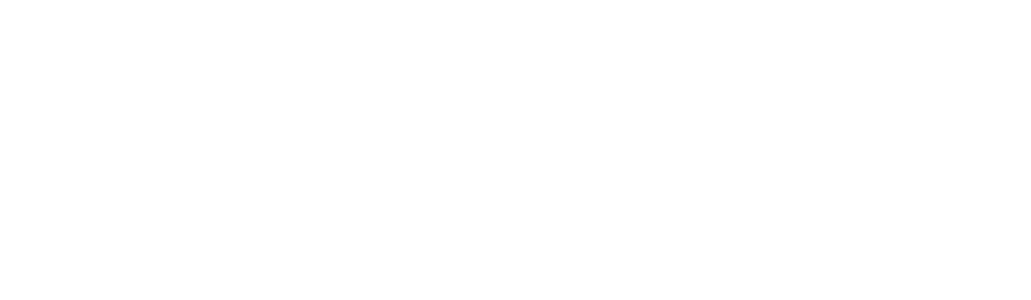
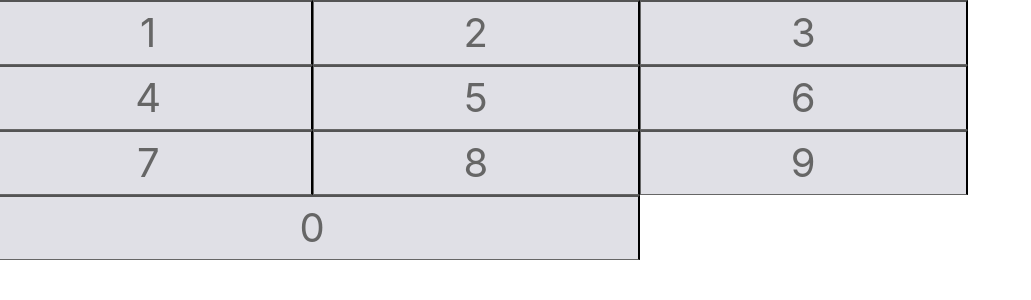
Before and after one commit to rgreen11/Calculator, a React (Create React App) app: page / in a window 1280 px wide. Shown: the top 300 px of the page, without its empty margins (0-1031 px from the left). Built offline with nearby package versions, Linux system fonts and the light colour scheme.

Commit message:
rendered buttons

```diff
--- a/src/App.js
+++ b/src/App.js
@@ -1,5 +1,4 @@
 import React, { Component } from 'react';
-import { Number, Zero } from './components/number'
 import './index.css';
 import Calculator from './components/calculator';
 
@@ -7,52 +6,36 @@
   constructor(props) {
     super(props)
 
-  }
-  state = {
+    this.state = {
       displayValue: '0',
       previousValue: null,
       operation: null,
       waitingForNewValue: false
     }
 
-  waitingValue = () => {
-    if (this.state.waitingForNewValue === true) {
-      this.setState({previousValue:this.state.displayValue})
-    }
   }
 
-  updateState = (buttonValue) =>{
-    if(parseInt(buttonValue)){
-      if(this.state.waitingForNewValue === false){
-        this.setState({displayValue: buttonValue}, ()=>{
-          console.log(this.state)
-        })
-      }
+
+  handleNumber = (buttonValue) => {
+    console.log(buttonValue)
   }
 
+  handleOperator = (buttonValue) =>{
+    console.log(buttonValue)
+  }
+
+  changeState = (buttonValue) =>{
+    if(parseInt(buttonValue)) this.handleNumber(buttonValue)
+    else this.handleOperator(buttonValue)
   }
 
 
   render() {
     return (
+    <>
+    <Calculator changeState ={this.changeState}/>
+</>
 
-
-      <body cz-shortcut-listen="true">
-        <noscript>You need to enable JavaScript to run this app.</noscript>
-        <div id="root">
-          <div className="calculator">
-            <div className="row">
-            {/* {
-              if(<waitingValue />){
-
-              }
-            } */}
-              <Calculator updateState ={this.updateState}/>
-            </div>
-          </div>
-        </div>
-
-      </body>
     )
   }
 
--- a/src/components/calculator.js
+++ b/src/components/calculator.js
@@ -1,17 +1,17 @@
 import React from 'react'
+import Number from './number'
 
-const Calculator = (props) =>{
+const Calculator = (props)=>{
+
     return(
         <>
-        <div className='row'></div>
-        <div className='row'></div>
-        <div className='row'></div>
-        <div className='row'>
-             {/* <Number a='1' b ='2' c ='3'/>
-            <Operation value ='-'/>  */}
-        </div>
-        <div className='row'></div>
-        </>
+        <div className='row'><Number changeState = {props.changeState} a='1' b='2' c='3'/></div>
+        <div className='row'> <Number changeState = {props.changeState} a='4' b='5' c='6'/></div>
+        <div className='row'> <Number changeState = {props.changeState} a='7' b='8' c='9'/></div>
+
+        <div className='row'><Number changeState = {props.changeState} a='0'/></div>
+
+          </>
     )
 }
 
--- a/src/components/number.js
+++ b/src/components/number.js
@@ -1,24 +1,21 @@
-import React from 'react'
+import React from 'react';
 
 
 const Number = (props) =>{
-// updates the state
+    if( props.a === '0'){
+        return <button onClick={(e) => props.changeState(e.currentTarget.value)} value = {props.a} className="button col-6">{props.a}</button>
+    }
+
     return (
           <>
-          <button onClick={(e) => props.updateState(e.currentTarget.value)} value = {props.a} className="button col-3">{props.a}</button>
-          <button onClick={(e) => props.updateState(e.currentTarget.value)} value = {props.b} className="button col-3">{props.b}</button>
-          <button onClick={(e) => props.updateState(e.currentTarget.value)} value = {props.c} className="button col-3">{props.c}</button>
+          <button onClick={(e) => props.changeState(e.currentTarget.value)} value = {props.a} className="button col-3">{props.a}</button>
+          <button onClick={(e) => props.changeState(e.currentTarget.value)} value = {props.b} className="button col-3">{props.b}</button>
+          <button onClick={(e) => props.changeState(e.currentTarget.value)} value = {props.c} className="button col-3">{props.c}</button>
           </>
     )
 }
 
-const Zero = (props) =>{
-    return <button onClick={(e) => props.updateState(e.currentTarget.value)} value = {props.a} className="button col-6">{props.a}</button>
-}
 
 
-// const Opnum = (props) => {
-//     if ()
-// }
 
-export {Number, Zero};
+export default Number;
```
Also changed, not shown: src/calculator.js (deleted, +0 -16 lines). Lines whose indentation alone changed are shown as unchanged.
